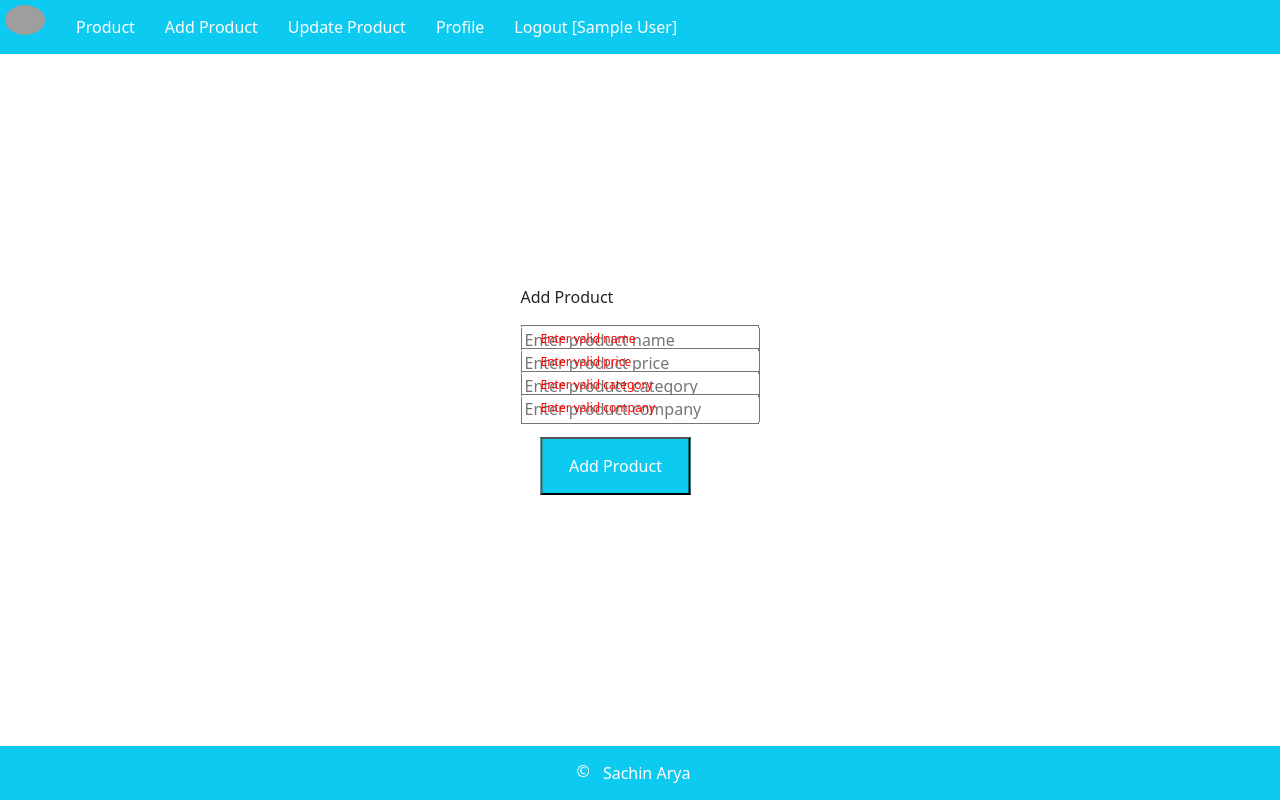
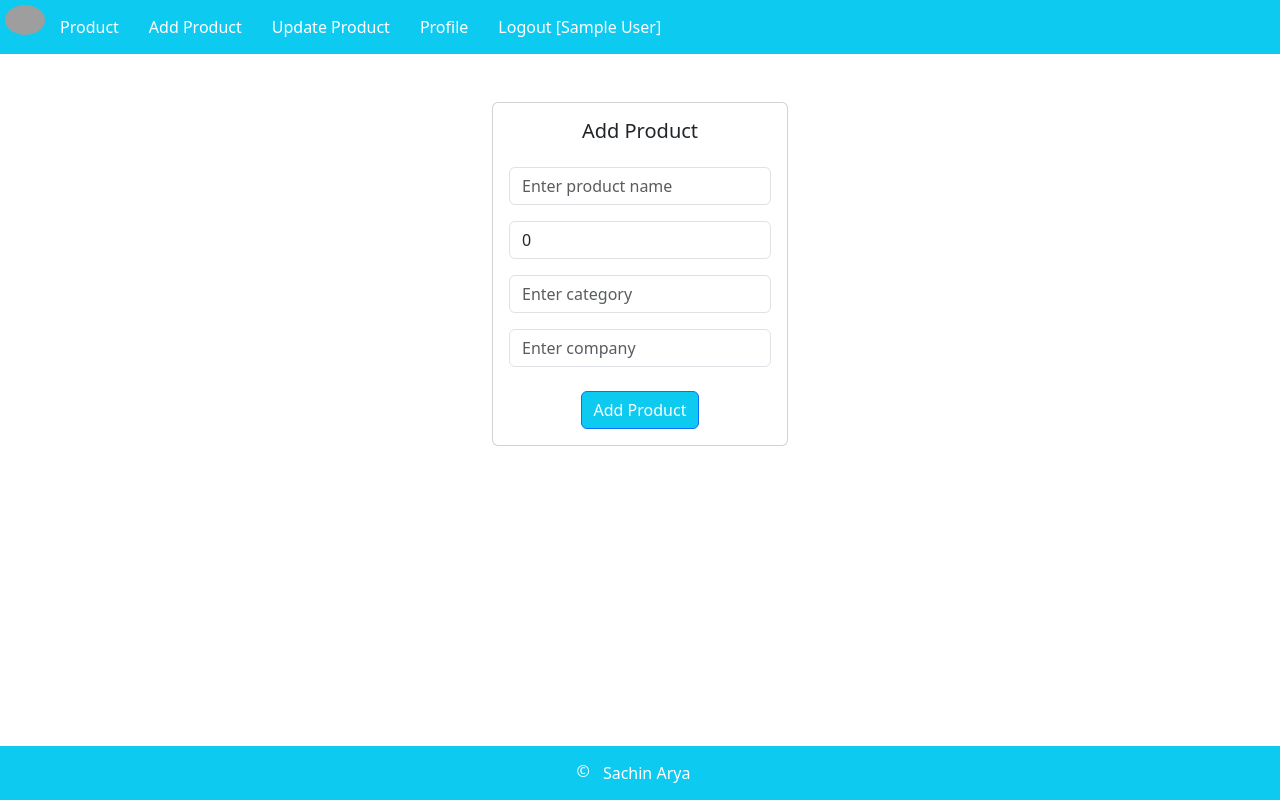
Before and after one commit to joinsachinarya/e-commerce-dashboard, a React (Create React App) app in the folder frontend/: page /add in a window 1280 px wide. Built offline with nearby package versions, Linux system fonts and the light colour scheme; sample sign-in values are in the browser's storage; grey boxes are pictures that could not be loaded.

Commit message:
add product styles change

```diff
--- a/frontend/src/App.css
+++ b/frontend/src/App.css
@@ -8,7 +8,6 @@
   padding: 10px;
 }
 .nav-ul {
-  background-color: #0dcaf0;
   padding: 5px;
   margin: 0;
 }
@@ -16,7 +15,6 @@
   text-align: right;
 }
 .logo {
-  margin-right: 1rem;
   width: 40px;
   float: left;
   border-radius: 50%;
@@ -25,25 +23,10 @@
   position: absolute;
   bottom: 0;
   text-align: center;
-  background-color: #0dcaf0;
   color: black;
   width: 100%;
 }
 
-.addProduct {
-  position: absolute;
-  top: 50%;
-  left: 50%;
-  transform: translate(-50%, -50%);
-}
-.addProductBtn {
-  background-color: #0dcaf0;
-  color: white;
-  margin: 20px;
-  padding: 15px;
-  width: 150px;
-  cursor: pointer;
-}
 .invalid-input {
   color: red;
   font-size: 12px;
@@ -62,7 +45,6 @@
 }
 .product-list ul li {
   display: inline-block;
-  border: 1px solid #0dcaf0;
   width: 10%;
   padding: 10px;
 }
@@ -73,28 +55,6 @@
   margin: 30px;
   padding: 10px;
   width: 20%;
-  border: 1px solid #0dcaf0;
-}
-
-@media (prefers-reduced-motion: no-preference) {
-  .App-logo {
-    animation: App-logo-spin infinite 20s linear;
-  }
-}
-
-.App-header {
-  background-color: #282c34;
-  min-height: 100vh;
-  display: flex;
-  flex-direction: column;
-  align-items: center;
-  justify-content: center;
-  font-size: calc(10px + 2vmin);
-  color: white;
-}
-
-.App-link {
-  color: #61dafb;
 }
 
 .footer {
@@ -107,11 +67,8 @@
   text-decoration: none;
 }
 
-@keyframes App-logo-spin {
-  from {
-    transform: rotate(0deg);
-  }
-  to {
-    transform: rotate(360deg);
-  }
+.log-in-container,
+.addProduct,
+.sign-up-container {
+  text-align: center;
 }
--- a/frontend/src/components/AddProduct.js
+++ b/frontend/src/components/AddProduct.js
@@ -1,17 +1,20 @@
-import React from "react";
+import React, { useState } from "react";
+import { Alert, Button, Card, Container, Form } from "react-bootstrap";
+import * as Yup from "yup";
+import { useNavigate } from "react-router-dom";
 
 const AddProduct = () => {
-  const [name, setName] = React.useState("");
-  const [price, setPrice] = React.useState("");
-  const [category, setCategory] = React.useState("");
-  const [company, setCompany] = React.useState("");
-  const [error, setError] = React.useState("false");
-  const addProduct = async () => {
-    console.log(!name);
-    if (!name || !price || !category || !company) {
-      setError(true);
-      return false;
-    }
+  const [name, setName] = useState("");
+  const [price, setPrice] = useState(0);
+  const [category, setCategory] = useState("");
+  const [company, setCompany] = useState("");
+  const [error, setError] = useState(null);
+  const navigate = useNavigate();
+
+  const addProduct = async (e) => {
+    try {
+      e.preventDefault();
+      await validation.validate({ name, price, category, company });
 
       console.log(name, price, category, company);
       const userId = JSON.parse(localStorage.getItem("user"))._id;
@@ -21,63 +24,88 @@ const AddProduct = () => {
         headers: { "Content-Type": "application/json" },
       });
       result = await result.json();
+      navigate("/");
       console.log(result);
+    } catch (error) {
+      error instanceof Yup.ValidationError
+        ? setError("Please enter valid details")
+        : setError("Product could not be added");
+    }
   };
+
+  const validation = Yup.object({
+    name: Yup.string().required("Name is required"),
+    price: Yup.number().required("Price is required"),
+    category: Yup.string().required("Category is required"),
+    company: Yup.string().required("Company is required"),
+  });
+
   return (
-    <div className="addProduct">
-      <p>Add Product</p>
-      <input
+    <Container className="addProduct w-25 mt-5">
+      <Card className="p-3">
+        <Card.Title>Add Product</Card.Title>
+        {error ? (
+          <Alert variant="danger">Please enter valid details</Alert>
+        ) : null}
+        <Form>
+          <Form.Group className="" controlId="name">
+            <Form.Control
               type="text"
               placeholder="Enter product name"
-        className=""
               value={name}
+              name="name"
+              className="mt-3"
               onChange={(e) => {
                 setName(e.target.value);
+                setError(null);
               }}
-      ></input>
-      {error && !name && (
-        <span className="invalid-input">Enter valid name</span>
-      )}
-      <input
-        type="text"
-        placeholder="Enter product price"
-        className=""
+            />
+          </Form.Group>
+          <Form.Group className="" controlId="price">
+            <Form.Control
+              name="price"
+              type="number"
+              className="mt-3"
+              placeholder="Enter price"
               value={price}
               onChange={(e) => {
                 setPrice(e.target.value);
+                setError(null);
               }}
-      ></input>
-      {error && !price && (
-        <span className="invalid-input">Enter valid price</span>
-      )}
-      <input
+            />
+          </Form.Group>
+          <Form.Group className="" controlId="category">
+            <Form.Control
+              name="category"
               type="text"
-        placeholder="Enter product category"
-        className=""
+              className="mt-3"
               value={category}
+              placeholder="Enter category"
               onChange={(e) => {
                 setCategory(e.target.value);
+                setError(null);
               }}
-      ></input>
-      {error && !category && (
-        <span className="invalid-input">Enter valid category</span>
-      )}
-      <input
+            />
+          </Form.Group>
+          <Form.Group className="" controlId="company">
+            <Form.Control
+              name="company"
               type="text"
-        placeholder="Enter product company"
-        className=""
+              className="mt-3"
               value={company}
+              placeholder="Enter company"
               onChange={(e) => {
                 setCompany(e.target.value);
+                setError(null);
               }}
-      ></input>
-      {error && !company && (
-        <span className="invalid-input">Enter valid company </span>
-      )}
-      <button onClick={addProduct} className="addProductBtn">
+            />
+          </Form.Group>
+          <Button type="submit" onClick={addProduct} className=" bg-info mt-4">
             Add Product
-      </button>
-    </div>
+          </Button>
+        </Form>
+      </Card>
+    </Container>
   );
 };
 export default AddProduct;
--- a/frontend/src/components/Login.js
+++ b/frontend/src/components/Login.js
@@ -5,7 +5,7 @@ import { Card, Button, Container, Form, Alert } from "react-bootstrap";
 const Login = () => {
   const [email, setEmail] = useState("");
   const [password, setPassword] = useState("");
-  const [error, setError] = useState("");
+  const [error, setError] = useState(null);
 
   const navigate = useNavigate();
   useEffect(() => {
@@ -42,7 +42,6 @@ const Login = () => {
         <Card.Title className="mb-2">Login</Card.Title>
         <Form className="log-in-form">
           <Form.Group className="mt-3" controlId="email">
-            <Form.Label>Email</Form.Label>
             <Form.Control
               className=""
               name="email"
@@ -56,7 +55,6 @@ const Login = () => {
             />
           </Form.Group>
           <Form.Group className="mt-3" controlId="password">
-            <Form.Label>Password</Form.Label>
             <Form.Control
               className=""
               name="password"
--- a/frontend/src/components/Nav.js
+++ b/frontend/src/components/Nav.js
@@ -10,7 +10,7 @@ const Nav = () => {
   };
 
   return (
-    <div>
+    <div className="bg-info">
       {auth ? (
         <ul className="nav-ul">
           <img
@@ -31,7 +31,7 @@ const Nav = () => {
             <Link to="/profile">Profile</Link>
           </li>
           <li>
-            <Link onClick={logout} to="/signup">
+            <Link onClick={logout} to="/login">
               Logout [{JSON.parse(auth).name}]
             </Link>
           </li>
--- a/frontend/src/components/PrivateComponent.js
+++ b/frontend/src/components/PrivateComponent.js
@@ -3,7 +3,7 @@ import { Navigate, Outlet } from "react-router-dom";
 
 const PrivateComponent = () => {
   const auth = localStorage.getItem("user");
-  return auth ? <Outlet /> : <Navigate to="/signup" />;
+  return auth ? <Outlet /> : <Navigate to="/login" />;
 };
 
 export default PrivateComponent;
--- a/frontend/src/components/SignUp.js
+++ b/frontend/src/components/SignUp.js
@@ -8,7 +8,7 @@ const SignUp = () => {
   const [email, setEmail] = useState("");
   const [password, setPassword] = useState("");
   const [cpassword, setCpassword] = useState("");
-  const [error, setError] = useState("");
+  const [error, setError] = useState(null);
   const navigate = useNavigate();
 
   useEffect(() => {
@@ -66,48 +66,56 @@ const SignUp = () => {
         <Card.Title className="mb-2">Register</Card.Title>
         <Form className="sign-up-form">
           <Form.Group className="mt-3" controlId="name">
-            <Form.Label>Name</Form.Label>
             <Form.Control
               type="text"
               name="name"
               placeholder="Enter name"
-              onChange={(e) => setName(e.target.value)}
+              onChange={(e) => {
+                setName(e.target.value);
+                setError(null);
+              }}
               value={name}
               required
             />
           </Form.Group>
 
           <Form.Group className="mt-3" controlId="email">
-            <Form.Label>Email</Form.Label>
             <Form.Control
               type="email"
               name="email"
               placeholder="Enter email"
-              onChange={(e) => setEmail(e.target.value)}
+              onChange={(e) => {
+                setEmail(e.target.value);
+                setError(null);
+              }}
               value={email}
               required
             />
           </Form.Group>
 
           <Form.Group className="mt-3" controlId="password">
-            <Form.Label>Password</Form.Label>
             <Form.Control
               type="password"
               name="password"
               placeholder="Enter password"
-              onChange={(e) => setPassword(e.target.value)}
+              onChange={(e) => {
+                setPassword(e.target.value);
+                setError(null);
+              }}
               value={password}
               required
             />
           </Form.Group>
 
           <Form.Group className="mt-3" controlId="cpassword">
-            <Form.Label>Confirm password</Form.Label>
             <Form.Control
               type="password"
               name="cpassword"
-              placeholder="Enter password"
-              onChange={(e) => setCpassword(e.target.value)}
+              placeholder="Confirm password"
+              onChange={(e) => {
+                setCpassword(e.target.value);
+                setError(null);
+              }}
               value={cpassword}
               required
             />
```
Lines whose indentation alone changed are shown as unchanged.
